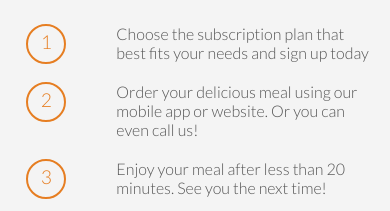
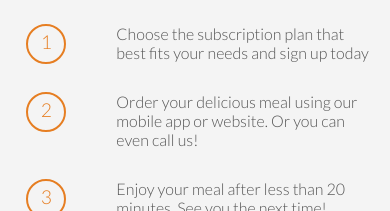
Before and after one commit to kzapata19/omniFood, a plain HTML site: page index.html in a window 390 px wide. Shown: the part 2552-2763 px from the top of the page. Drawn offline with nearby package versions, Linux system fonts and the light colour scheme; files whose address does not match are found by name.

Commit message:
Align works-step text for 481-767px screen

```diff
--- a/resources/css/queries.css
+++ b/resources/css/queries.css
@@ -104,7 +104,7 @@
     font-size: 120%;
   }
 
-  .works-step { margin-bottom: 20px; }
+  .works-step { margin-bottom: 30px; text-align: left;}
   .works-step:last-of-type { margin-bottom: 20px;}
 }
 /* Small phones (old iphones like 4/5): from 0 to 480px */
```
